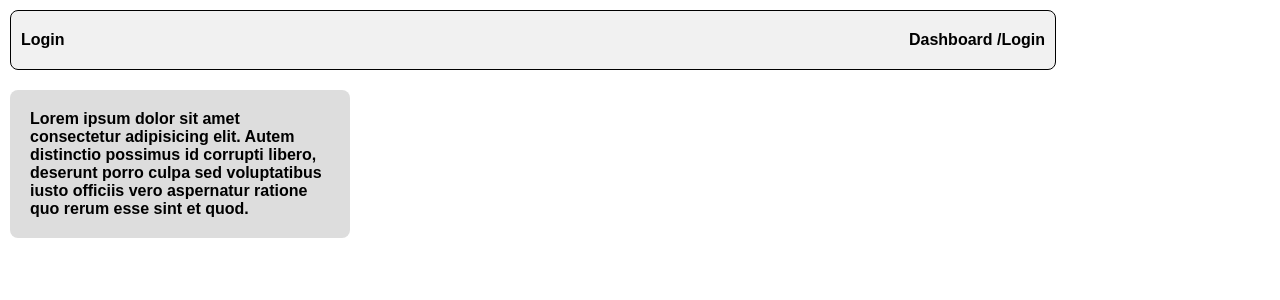
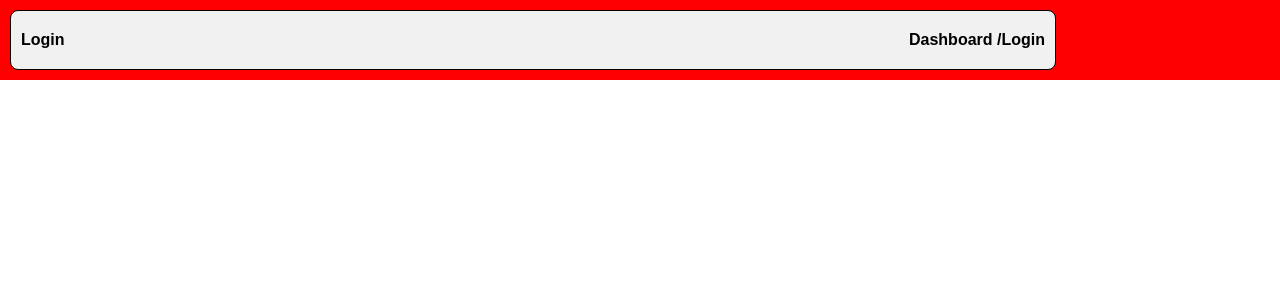
Before and after one commit to Vikaskumar8085/Timecamp_frontend, a React (Vite) app: page / in a window 1280 px wide. Shown: the top 300 px of the page. Built offline with nearby package versions, Linux system fonts and the light colour scheme.

Commit message:
udpate code

```diff
--- a/src/Layoutcomponents/DefaultLayout/DefaultLayout.jsx
+++ b/src/Layoutcomponents/DefaultLayout/DefaultLayout.jsx
@@ -133,3 +133,15 @@
 //     </>
 //   );
 // }
+
+import React from "react";
+
+const DefaultLayout = ({children}) => {
+  return (
+    <>
+      <div className="Layout_Wrapper">{children}</div>
+    </>
+  );
+};
+
+export default DefaultLayout;
--- a/src/pages/AuthPages/Login.jsx
+++ b/src/pages/AuthPages/Login.jsx
@@ -1,20 +1,13 @@
 import React from "react";
 import Card from "../../common/Card/Card";
 import Breadcrumb from "../../common/BreadCrumb/BreadCrumb";
+import DefaultLayout from "../../Layoutcomponents/DefaultLayout/DefaultLayout";
 
 const Login = () => {
   return (
-    <div>
+    <DefaultLayout>
       <Breadcrumb pageName="Login" />
-      <Card>
-        <h1>
-          Lorem ipsum dolor sit amet consectetur adipisicing elit. Autem
-          distinctio possimus id corrupti libero, deserunt porro culpa sed
-          voluptatibus iusto officiis vero aspernatur ratione quo rerum esse
-          sint et quod.
-        </h1>
-      </Card>
-    </div>
+    </DefaultLayout>
   );
 };
 
--- /dev/null
+++ b/src/style/DeafultLayout/_DeafultLayout.scss
@@ -0,0 +1,9 @@
+.Layout_Wrapper {
+  display: block;
+  position: relative;
+  overflow: auto;
+  width: 100%;
+  background-color: red;
+  height: 100%;
+
+}
--- a/src/style/Global.scss
+++ b/src/style/Global.scss
@@ -1,4 +1,5 @@
 @import "./common/index";
+@import "./DeafultLayout/DeafultLayout";
 * {
   margin: 0px;
   padding: 0px;
```
Also changed, not shown: src/style/DeafultLayout/Sidebar/Sidebar.scss (added).
